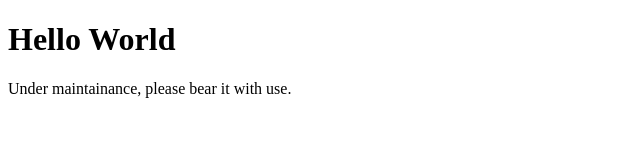
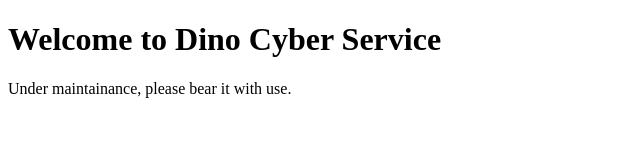
Before and after one commit to dinocyberservices/dinocyberservice.github.io, a plain HTML site: page index.html in a window 1280 px wide. Shown: the whole page, without its empty margins (0-640 px from the left). Drawn offline with Linux system fonts and the light colour scheme.

Commit message:
initial commit

```diff
--- a/index.html
+++ b/index.html
@@ -2,7 +2,7 @@
 <html>
 	<body>
 		<title>DINOCYBERSERVICE</title>
-		<h1>Hello World</h1>
+		<h1>Welcome to Dino Cyber Service</h1>
 		<p>Under maintainance, please bear it with use.</p>
 	</body>
 </html>
```
